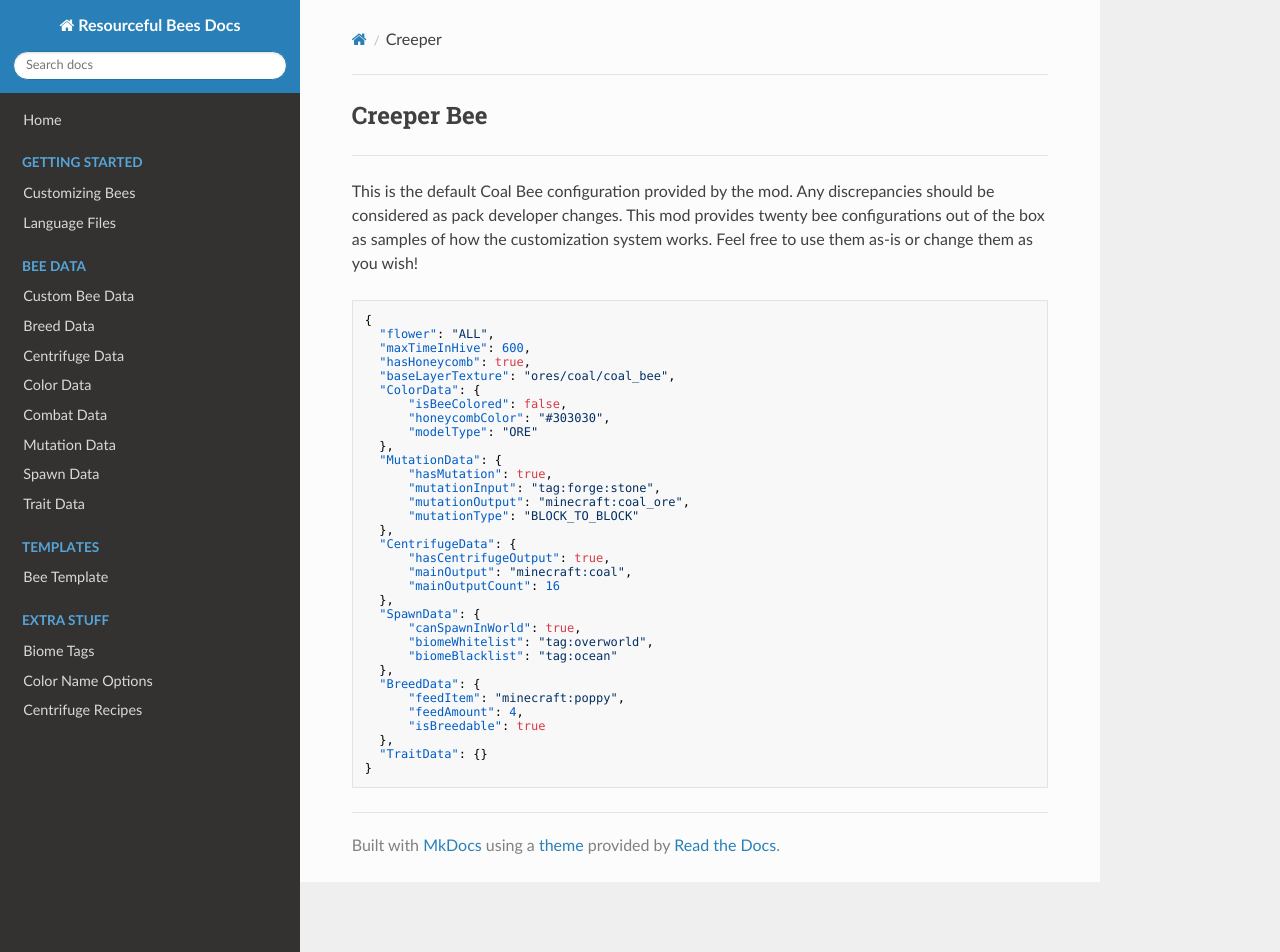
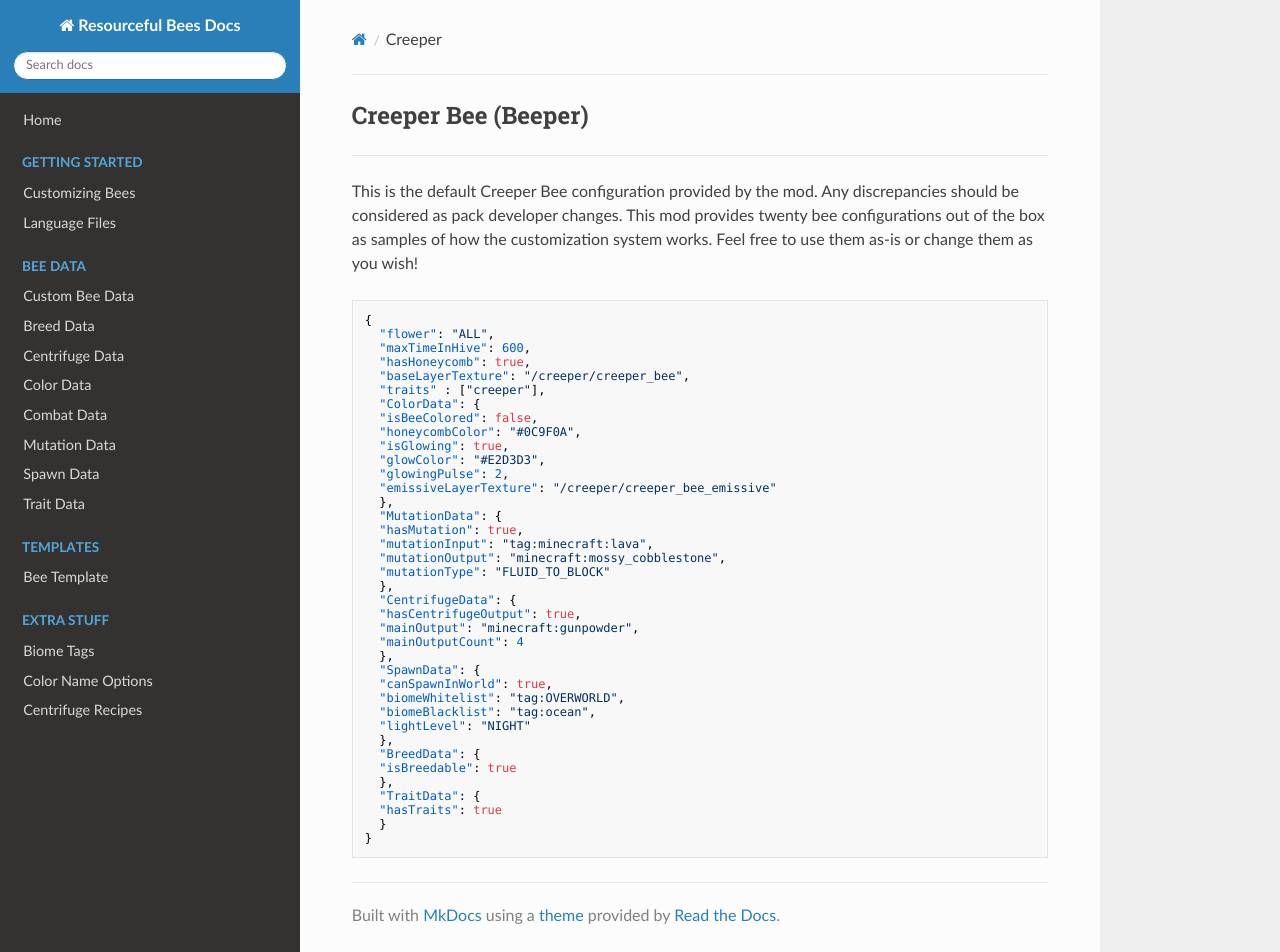
Before and after one commit to Team-Resourceful/ResourcefulBeesDocs, an MkDocs documentation site: the page built from docs/default_bees/creeper.md, in a window 1280 px wide and 952 px high. Built offline with MkDocs 1.6.1, drawn with Linux system fonts in a browser that asks for light colours; nearby versions of some CDN libraries.

Commit message:
docs/default_bees/creeper.md updated from https://stackedit.io/

````diff
--- a/docs/default_bees/creeper.md
+++ b/docs/default_bees/creeper.md
@@ -1,42 +1,47 @@
-## **Creeper Bee**
+## **Creeper Bee (Beeper)**
 ***
-This is the default Coal Bee configuration provided by the mod. Any discrepancies should be considered as pack developer changes. This mod provides twenty bee configurations out of the box as samples of how the customization system works. Feel free to use them as-is or change them as you wish!
+This is the default Creeper Bee configuration provided by the mod. Any discrepancies should be considered as pack developer changes. This mod provides twenty bee configurations out of the box as samples of how the customization system works. Feel free to use them as-is or change them as you wish!
 
 ```json
 {
   "flower": "ALL",
   "maxTimeInHive": 600,
   "hasHoneycomb": true,
-  "baseLayerTexture": "ores/coal/coal_bee",
+  "baseLayerTexture": "/creeper/creeper_bee",
+  "traits" : ["creeper"],
   "ColorData": {
-	  "isBeeColored": false,
-	  "honeycombColor": "#303030",
-	  "modelType": "ORE"
+  "isBeeColored": false,
+  "honeycombColor": "#0C9F0A",
+  "isGlowing": true,
+  "glowColor": "#E2D3D3",
+  "glowingPulse": 2,
+  "emissiveLayerTexture": "/creeper/creeper_bee_emissive"
   },
   "MutationData": {
-	  "hasMutation": true,
-	  "mutationInput": "tag:forge:stone",
-	  "mutationOutput": "minecraft:coal_ore",
-	  "mutationType": "BLOCK_TO_BLOCK"
+  "hasMutation": true,
+  "mutationInput": "tag:minecraft:lava",
+  "mutationOutput": "minecraft:mossy_cobblestone",
+  "mutationType": "FLUID_TO_BLOCK"
   },
   "CentrifugeData": {
-	  "hasCentrifugeOutput": true,
-	  "mainOutput": "minecraft:coal",
-	  "mainOutputCount": 16
+  "hasCentrifugeOutput": true,
+  "mainOutput": "minecraft:gunpowder",
+  "mainOutputCount": 4
   },
   "SpawnData": {
-	  "canSpawnInWorld": true,
-	  "biomeWhitelist": "tag:overworld",
-	  "biomeBlacklist": "tag:ocean"
+  "canSpawnInWorld": true,
+  "biomeWhitelist": "tag:OVERWORLD",
+  "biomeBlacklist": "tag:ocean",
+  "lightLevel": "NIGHT"
   },
   "BreedData": {
-	  "feedItem": "minecraft:poppy",
-	  "feedAmount": 4,
-	  "isBreedable": true
+  "isBreedable": true
   },
-  "TraitData": {}
+  "TraitData": {
+  "hasTraits": true
+  }
 }
 ```
 <!--stackedit_data:
-eyJoaXN0b3J5IjpbMTg1NzE0NDYwN119
+eyJoaXN0b3J5IjpbLTY5OTg2MTYwXX0=
 -->
````
